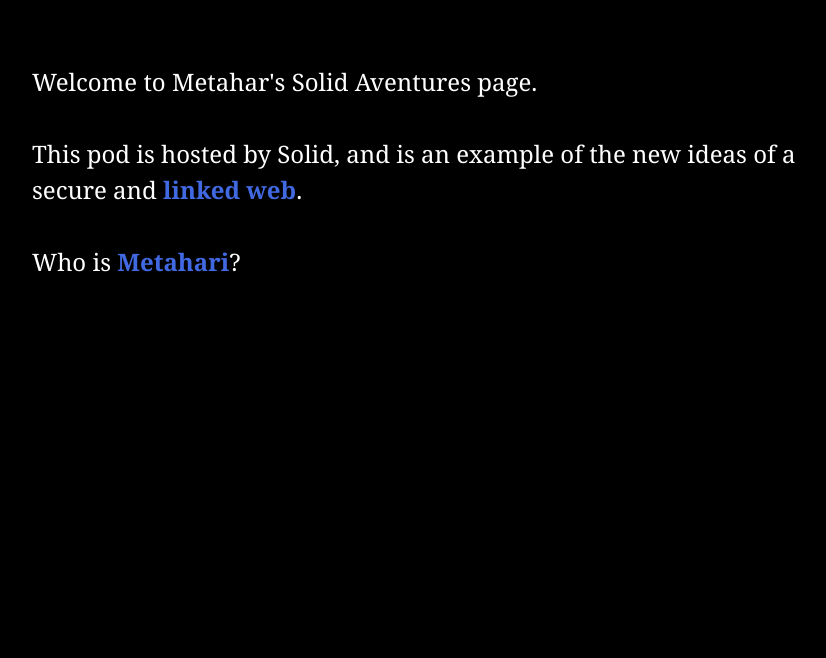
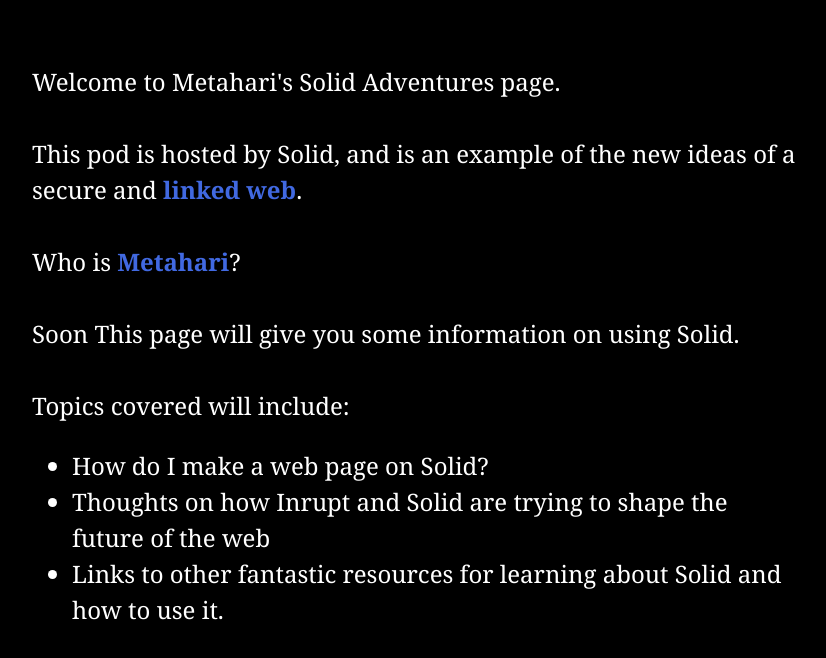
Before and after one commit to Metahari/solid-adventures, a plain HTML site: page SolidAdventures.html in a window 1280 px wide. Shown: the whole page, without its empty margins (224-1050 px from the left). Drawn offline with Linux system fonts and the light colour scheme.

Commit message:
typos fixed, and some additional text added

```diff
--- a/SolidAdventures.html
+++ b/SolidAdventures.html
@@ -11,11 +11,18 @@
 
 <tw-story></tw-story>
 
-<tw-storydata name="Metahari&#39;s Solid Adventures" startnode="1" creator="Twine" creator-version="2.2.1" ifid="A669C67E-B2B4-4EE1-BCFF-6252F60F5DC4" zoom="1" format="Harlowe" format-version="2.1.0" options="" hidden><style role="stylesheet" id="twine-user-stylesheet" type="text/twine-css"></style><script role="script" id="twine-user-script" type="text/twine-javascript"></script><tw-passagedata pid="1" name="Welcome" tags="" position="692,338.5" size="100,100">Welcome to Metahar&#39;s Solid Aventures page.
+<tw-storydata name="Metahari&#39;s Solid Adventures" startnode="1" creator="Twine" creator-version="2.2.1" ifid="A669C67E-B2B4-4EE1-BCFF-6252F60F5DC4" zoom="1" format="Harlowe" format-version="2.1.0" options="" hidden><style role="stylesheet" id="twine-user-stylesheet" type="text/twine-css"></style><script role="script" id="twine-user-script" type="text/twine-javascript"></script><tw-passagedata pid="1" name="Welcome" tags="" position="694,336.5" size="100,100">Welcome to Metahari&#39;s Solid Adventures page.
 
 This pod is hosted by Solid, and is an example of the new ideas of a secure and [[linked web]].
 
-Who is [[Metahari]]?</tw-passagedata><tw-passagedata pid="2" name="linked web" tags="" position="860,295.5" size="100,100">The Solid webpage explains &quot;Solid connects resources in different pods by representing all data as Linked Data. At its core, Linked Data is really simple: every piece of data gets its own HTTP URL on the Web, and we use those URLs to refer to those them.&quot;
+Who is [[Metahari]]?
+
+Soon This page will give you some information on using Solid.
+
+Topics covered will include:
+* How do I make a web page on Solid?
+* Thoughts on how Inrupt and Solid are trying to shape the future of the web
+* Links to other fantastic resources for learning about Solid and how to use it. </tw-passagedata><tw-passagedata pid="2" name="linked web" tags="" position="860,295.5" size="100,100">The Solid webpage explains &quot;Solid connects resources in different pods by representing all data as Linked Data. At its core, Linked Data is really simple: every piece of data gets its own HTTP URL on the Web, and we use those URLs to refer to those them.&quot;
 
 [[Welcome]]</tw-passagedata><tw-passagedata pid="3" name="home" tags="" position="304,242.5" size="100,100">Double-click this passage to edit it.</tw-passagedata><tw-passagedata pid="4" name="Metahari" tags="" position="859,416.5" size="100,100">Metahari is the handle/code/user name of Stacie Arellano.
 
```
